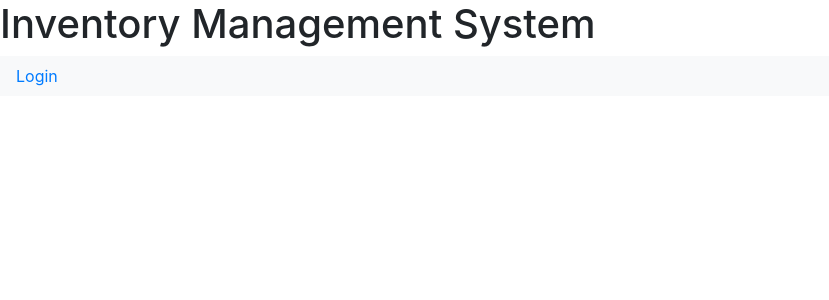
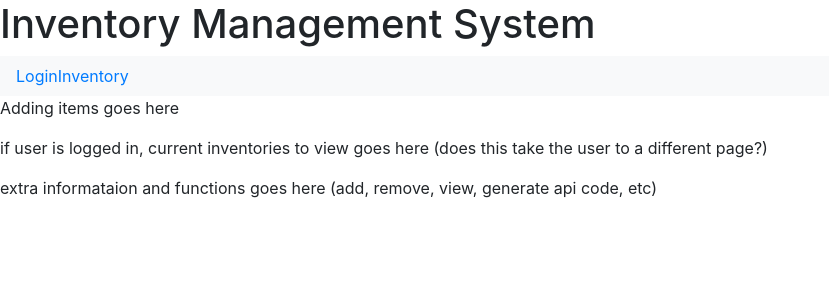
Before and after one commit to rpiambulance/inventory-management, an Angular app in the folder angular-app/: page /inventory in a window 1280 px wide. Before the commit this address led to /. Shown: the top 300 px of the page, without its empty margins (0-829 px from the left). Built offline with nearby package versions, Linux system fonts and the light colour scheme.

Commit message:
initial inventory planning

```diff
--- a/angular-app/src/app/app-routing.module.ts
+++ b/angular-app/src/app/app-routing.module.ts
@@ -1,10 +1,12 @@
 import { NgModule } from '@angular/core';
 import { Routes, RouterModule } from '@angular/router';
 import { LoginComponent } from './login/login.component';
+import { InventoryComponent } from './inventory/inventory.component';
 import { AppComponent } from './app.component';
 
 const routes: Routes = [
-  {path: 'login', component: LoginComponent}
+  { path: 'login', component: LoginComponent },
+  { path: 'inventory', component: InventoryComponent }
 ];
 
 @NgModule({
--- a/angular-app/src/app/app.component.css
+++ b/angular-app/src/app/app.component.css
@@ -0,0 +1,5 @@
+a{
+
+  display: inline;
+
+}
--- a/angular-app/src/app/app.component.html
+++ b/angular-app/src/app/app.component.html
@@ -2,6 +2,8 @@
 <h1>Inventory Management System</h1>
 <nav class="navbar navbar-expand-lg navbar-light bg-light" >
   <a routerLink="/login" routerLinkActive="active">Login</a>
+  <br/>
+  <a routerLink="/inventory" routerLinkActive="active"> Inventory</a>
 </nav>
 
 <router-outlet></router-outlet>
--- a/angular-app/src/app/app.module.ts
+++ b/angular-app/src/app/app.module.ts
@@ -6,11 +6,13 @@ import { NgbModule } from '@ng-bootstrap/ng-bootstrap';
 import { AppRoutingModule } from './app-routing.module';
 import { AppComponent } from './app.component';
 import { LoginComponent } from './login/login.component';
+import { InventoryComponent } from './inventory/inventory.component';
 
 @NgModule({
   declarations: [
     AppComponent,
-    LoginComponent
+    LoginComponent,
+    InventoryComponent
   ],
   imports: [
     BrowserModule,
--- /dev/null
+++ b/angular-app/src/app/inventory/inventory.component.html
@@ -0,0 +1,13 @@
+<p>
+  Adding items goes here
+</p>
+
+<p>
+  if user is logged in, current inventories to view goes here
+  (does this take the user to a different page?)
+</p>
+
+<p>
+  extra informataion and functions goes here
+  (add, remove, view, generate api code, etc)
+</p>
--- /dev/null
+++ b/angular-app/src/app/inventory/inventory.component.ts
@@ -0,0 +1,15 @@
+import { Component, OnInit } from '@angular/core';
+
+@Component({
+  selector: 'app-inventory',
+  templateUrl: './inventory.component.html',
+  styleUrls: ['./inventory.component.css']
+})
+export class InventoryComponent implements OnInit {
+
+  constructor() { }
+
+  ngOnInit() {
+  }
+
+}
```
Also changed, not shown: angular-app/src/app/inventory/inventory.component.css (added), 1 other file (tests, documents, lock files or other folders).
